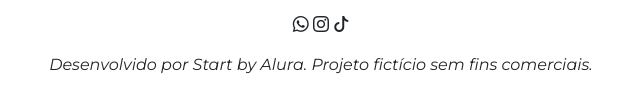
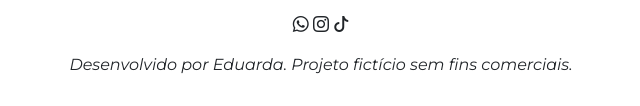
Before and after one commit to Eduarda-019/Projeto_Web, a plain HTML site: page index.html in a window 1280 px wide. Shown: the part 3072-3178 px from the top of the page, 319-959 px from the left. Drawn offline with nearby package versions, Linux system fonts and the light colour scheme.

Commit message:
Update index.html

```diff
--- a/index.html
+++ b/index.html
@@ -132,11 +132,12 @@
         <i class="bi bi-whatsapp"></i>
         <i class="bi bi-instagram"></i>
         <i class="bi bi-tiktok"></i>
-        <p class="mt-3">Desenvolvido por Start by Alura. Projeto fictício sem fins comerciais.</p>
+        <p class="mt-3">Desenvolvido por Eduarda. Projeto fictício sem fins comerciais.</p>
     </footer>
 
     <script src="script.js"></script>
 
 </body>
 
+
 </html>
```
